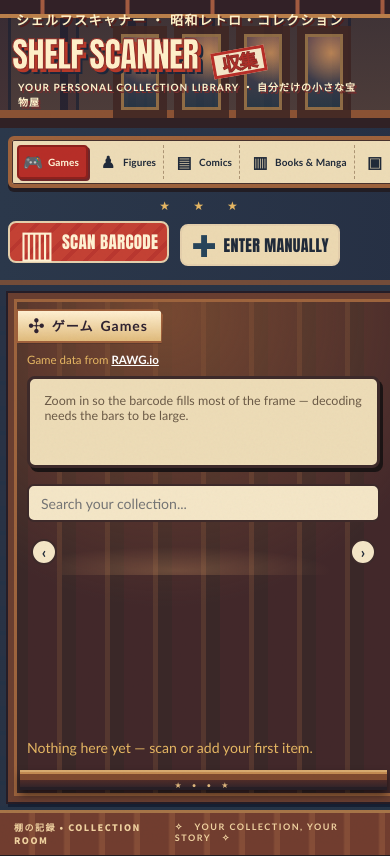
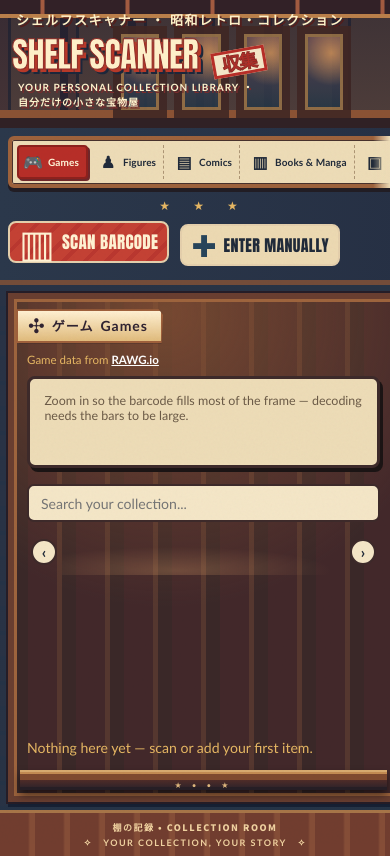
Before and after one commit to aalemany00/shelf-scanner, a plain HTML site: page index.html in a window 390 px wide. Drawn offline with Linux system fonts and the light colour scheme; no server answers.

Commit message:
Fix mobile tab-strip scroll affordance and text wrapping
Add a fade/arrow hint to the category tab strip so it's clear there's
more to scroll to, with a resize-observer-backed JS check that doesn't
misfire before layout settles. Fix CJK mid-word wrapping in the masthead
subtitle and mid-phrase wrapping in the footer at narrow widths.

Co-Authored-By: Claude Sonnet 5 <noreply@anthropic.com>

```diff
--- a/app.js
+++ b/app.js
@@ -67,6 +67,32 @@
     renderTabs();
     renderGrid();
     initSync();
+    initTabScrollHint();
+  }
+
+  // Shows a fade/arrow hint on the mobile category-tab strip when there's
+  // more to scroll to, and hides it once the strip is scrolled to the end.
+  function initTabScrollHint() {
+    var tabs = el.tabs;
+    if (!tabs) return;
+    var wrap = tabs.closest(".side-menu-wrap");
+    if (!wrap) return;
+
+    function update() {
+      var atEnd = tabs.scrollLeft + tabs.clientWidth >= tabs.scrollWidth - 2;
+      wrap.classList.toggle("at-end", atEnd || tabs.scrollWidth <= tabs.clientWidth);
+    }
+
+    tabs.addEventListener("scroll", update);
+    window.addEventListener("resize", update);
+    // Run after layout settles — at DOMContentLoaded the strip can still
+    // measure 0-width, which would wrongly read as "nothing to scroll to".
+    if (window.ResizeObserver) {
+      new ResizeObserver(update).observe(tabs);
+    } else {
+      window.addEventListener("load", update);
+    }
+    requestAnimationFrame(update);
   }
 
   // ---------- sync (Firebase, see sync.js) ----------
--- a/index.html
+++ b/index.html
@@ -60,6 +60,12 @@
 
     <div class="site-body">
       <aside class="sidebar">
+        <!-- On mobile .side-menu becomes a horizontally-scrolling strip
+             (see the max-width: 850px rule in style.css) — this wrapper
+             hosts a fade-plus-arrow hint at its right edge so it's obvious
+             there's more to scroll to, instead of the strip just cutting
+             off with no affordance. JS toggles .at-end on scroll. -->
+        <div class="side-menu-wrap">
           <nav class="side-menu" id="categoryTabs" aria-label="Collection categories">
             <button class="cat-tab active" data-cat="game"><span class="nav-icon">🎮</span><span>Games</span><b>›</b></button>
             <button class="cat-tab" data-cat="figure"><span class="nav-icon">♟</span><span>Figures</span><b>›</b></button>
@@ -67,6 +73,8 @@
             <button class="cat-tab" data-cat="book"><span class="nav-icon">▥</span><span>Books &amp; Manga</span><b>›</b></button>
             <button class="cat-tab" data-cat="movie"><span class="nav-icon">▣</span><span>Movies</span><b>›</b></button>
           </nav>
+          <span class="side-menu-more" aria-hidden="true">›</span>
+        </div>
 
         <div class="side-divider">★ ★ ★</div>
 
--- a/style.css
+++ b/style.css
@@ -36,7 +36,13 @@ button:focus-visible, input:focus-visible, select:focus-visible {
 }
 img { max-width: 100%; }
 
-.jp { font-family: var(--jp-font); }
+/* Never break a Japanese phrase mid-word when it wraps — without this a
+   narrow viewport can split e.g. 宝物屋 into 宝/物屋, since CJK text can
+   wrap between any two characters by default. Letting it wrap only at an
+   actual space (before/after the ・ separator, where one's already used
+   throughout this file) reads as an intentional two-line layout instead
+   of a mistake. */
+.jp { font-family: var(--jp-font); word-break: keep-all; overflow-wrap: normal; }
 .hidden { display: none !important; }
 
 /* Faint print-grain overlay over the whole page, store-catalog style. */
@@ -614,6 +620,12 @@ img { max-width: 100%; }
   font-weight: 900;
   letter-spacing: 1.5px;
 }
+@media (max-width: 600px) {
+  /* Side by side, the two lines don't both fit at this width and the
+     English one wraps mid-phrase ("YOUR COLLECTION, YOUR / STORY").
+     Stacking gives each line the full width to lay out in instead. */
+  .bottom-plank { flex-direction: column; align-items: center; gap: 3px; text-align: center; }
+}
 
 /* ============================================================
    Physical shelves — Books & Manga, Movies, Games. Pure CSS spines
@@ -978,7 +990,16 @@ img { max-width: 100%; }
   .hero-brand h1 { font-size: clamp(32px, 9vw, 54px); }
   .mast-right { display: none; }
   .sidebar { padding: 8px; border-right: 0; border-bottom: 5px solid #744c39; }
-  .side-menu { display: flex; overflow-x: auto; gap: 3px; padding: 5px; margin-bottom: 8px; }
+  .side-menu-wrap { position: relative; margin-bottom: 8px; }
+  .side-menu { display: flex; overflow-x: auto; gap: 3px; padding: 5px; margin-bottom: 0; }
+  .side-menu-more {
+    position: absolute; top: 0; right: 0; bottom: 0; width: 26px;
+    display: flex; align-items: center; justify-content: flex-end;
+    padding-right: 2px; font-size: 16px; color: #744c39;
+    background: linear-gradient(to right, rgba(253, 246, 227, 0), var(--paper) 65%);
+    pointer-events: none; transition: opacity 0.15s ease;
+  }
+  .side-menu-wrap.at-end .side-menu-more { opacity: 0; }
   .side-menu button { width: auto; flex: none; font-size: 10px; padding: 4px 7px; height: 34px; gap: 5px; border-bottom: 0; border-right: 1px dashed #ad9574; }
   .side-menu button b { display: none; }
   .scan-panel, .manual-panel { display: inline-flex; width: auto; margin: 0 7px 6px 0; height: 42px; padding: 5px 9px; box-shadow: none; border-width: 2px; }
```
Also changed, not shown: 1 other file. Lines whose indentation alone changed are shown as unchanged.
